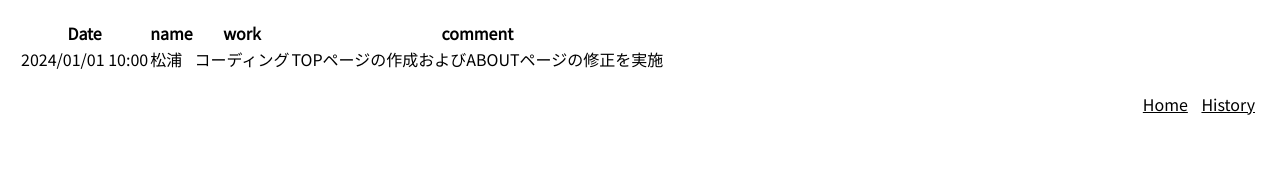
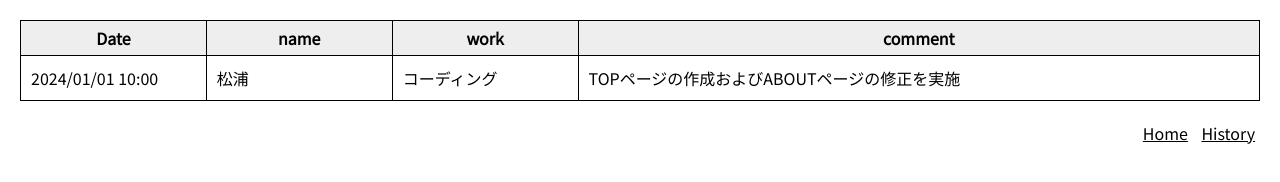
Before and after one commit to Sss0o1101/daily-report, a website built with Vite: page vite-project/history.html in a window 1280 px wide. Built offline with nearby package versions, Linux system fonts and the light colour scheme.

Commit message:
added new css text

```diff
--- a/vite-project/style.css
+++ b/vite-project/style.css
@@ -75,3 +75,28 @@ input,textarea
     margin: 0 5px;
     color: #000;
  }
+
+
+ /*
+table
+*/
+.table {
+    width: 100%;
+  }
+  .table-head {
+    background-color: #eee;
+  }
+  .table-head th {
+    border: 1px solid #000;
+    text-align: center;
+    padding: 5px;
+    width: 15%;
+  }
+  .table-head th:nth-child(4){
+    width: 55%;
+  }
+  .table-body td {
+    text-align: left;
+    border: 1px solid #000;
+    padding: 10px;
+  }
```
